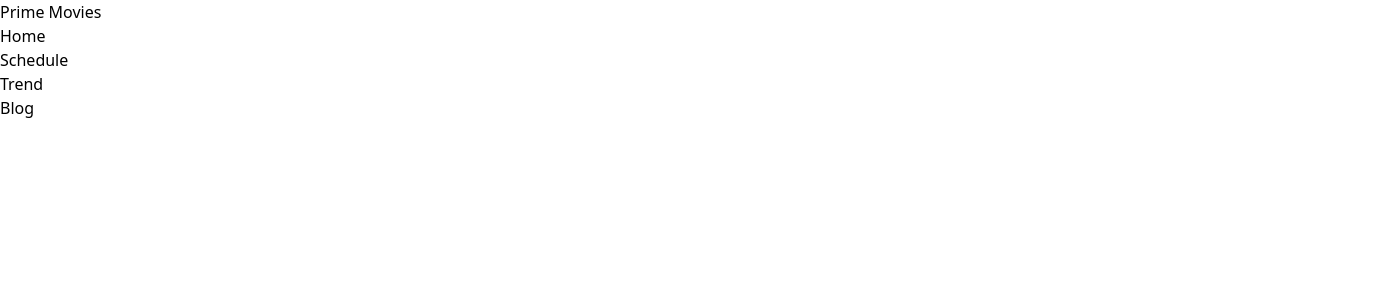
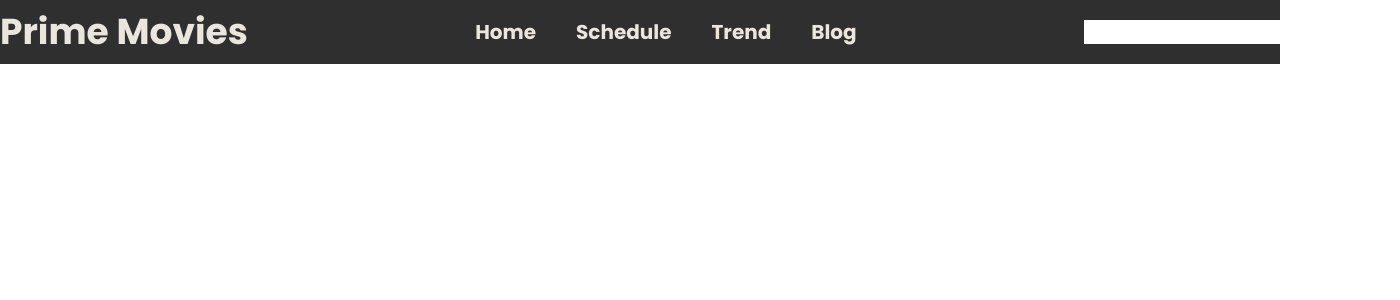
Before and after one commit to Dulithapathum/Stream-Movie-Website, a React (Vite) app: page / in a window 1280 px wide. Shown: the top 300 px of the page, 1400 px wide, since content can reach past the window. Built offline with nearby package versions, Linux system fonts and the light colour scheme.

Commit message:
Add Google Font

```diff
--- a/index.html
+++ b/index.html
@@ -5,9 +5,12 @@
 
     <meta name="viewport" content="width=device-width, initial-scale=1.0" />
     <title>Movies Website</title>
+    <link rel="preconnect" href="https://fonts.googleapis.com">
+<link rel="preconnect" href="https://fonts.gstatic.com" crossorigin>
+<link href="https://fonts.googleapis.com/css2?family=Poppins:ital,wght@0,100;0,200;0,300;0,400;0,500;0,600;0,700;0,800;0,900;1,100;1,200;1,300;1,400;1,500;1,600;1,700;1,800;1,900&family=Russo+One&display=swap" rel="stylesheet">
   </head>
   <body>
-    <div id="root"></div>
+    <div id="root" className="font-sans"></div>
     <script type="module" src="/src/main.jsx"></script>
   </body>
 </html>
--- a/src/App.jsx
+++ b/src/App.jsx
@@ -1,7 +1,7 @@
 import { Header } from "./pages/Header";
 
 const App = () => {
-  return <div><Header/></div>;
+  return <div className="bg-[#2F2F2F]"><Header/></div>;
 };
 
 export default App;
--- /dev/null
+++ b/src/components/SearchBox.jsx
@@ -0,0 +1,8 @@
+
+export const SearchBox = () => {
+  return (
+    <>
+<input type="text" />
+    </>
+  )
+}
--- a/src/pages/Header.jsx
+++ b/src/pages/Header.jsx
@@ -1,17 +1,19 @@
 
 import { NavListitem } from "../components/NavListitem";
+import { SearchBox } from "../components/SearchBox";
 import NavListdata from "../data/NavListdata";
 
 export const Header = () => {
   return (
     <div>
-      <header>
-        <a href="/">Prime Movies</a>
-        <ul>
+      <header className="w-[1400px] h-16 flex justify-between m-auto items-center">
+        <a href="/" className="text-[#EAE6DE] font-bold text-4xl">Prime Movies</a>
+        <ul className="flex gap-10 font-bold text-[#EAE6DE] text-xl">
           {NavListdata.map((nav) => (
             <NavListitem key={nav.id} nav={nav} />
           ))}
         </ul>
+        <SearchBox/>
       </header>
     </div>
   );
--- a/tailwind.config.js
+++ b/tailwind.config.js
@@ -5,7 +5,12 @@ export default {
     "./src/**/*.{js,ts,jsx,tsx}",
   ],
   theme: {
-    extend: {},
+    extend: {
+
+      fontFamily: {
+        sans: ['Poppins', 'sans-serif'],
+      },
+    },
   },
   plugins: [],
 }
```
